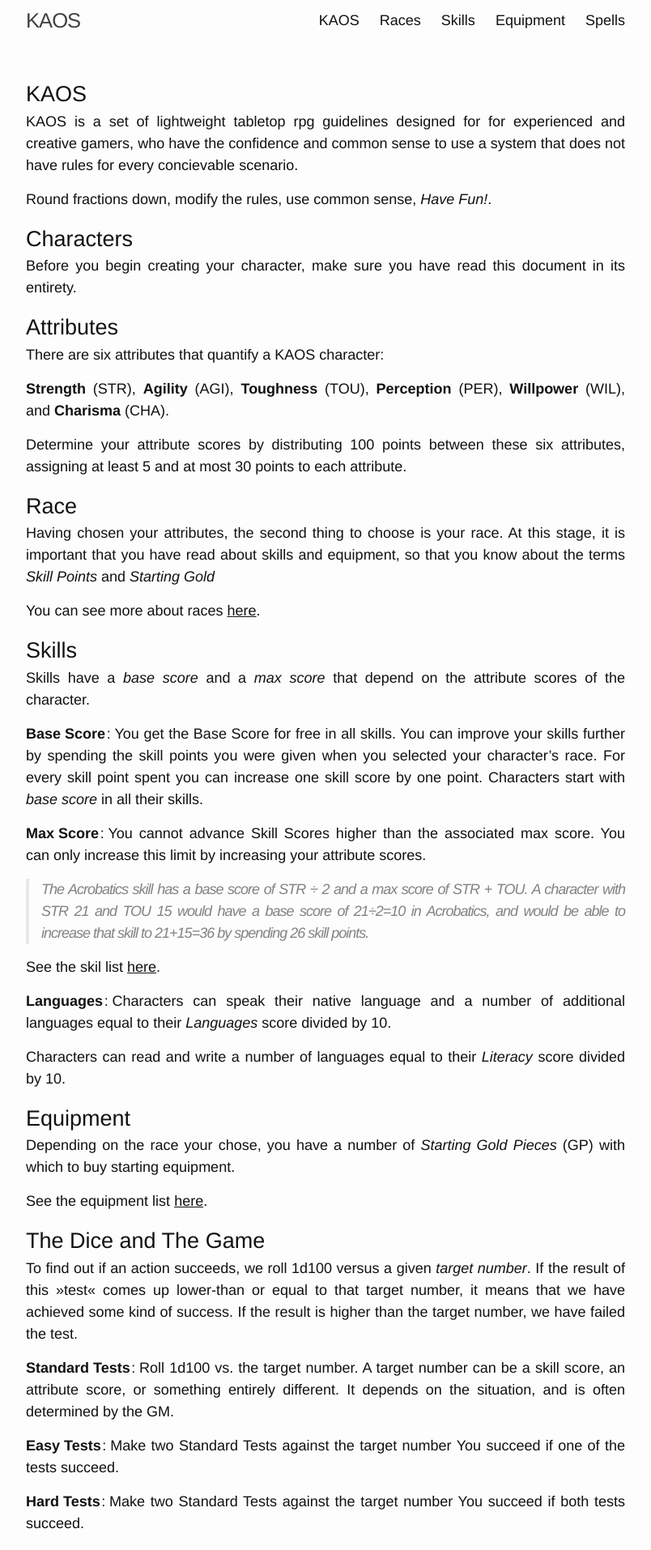
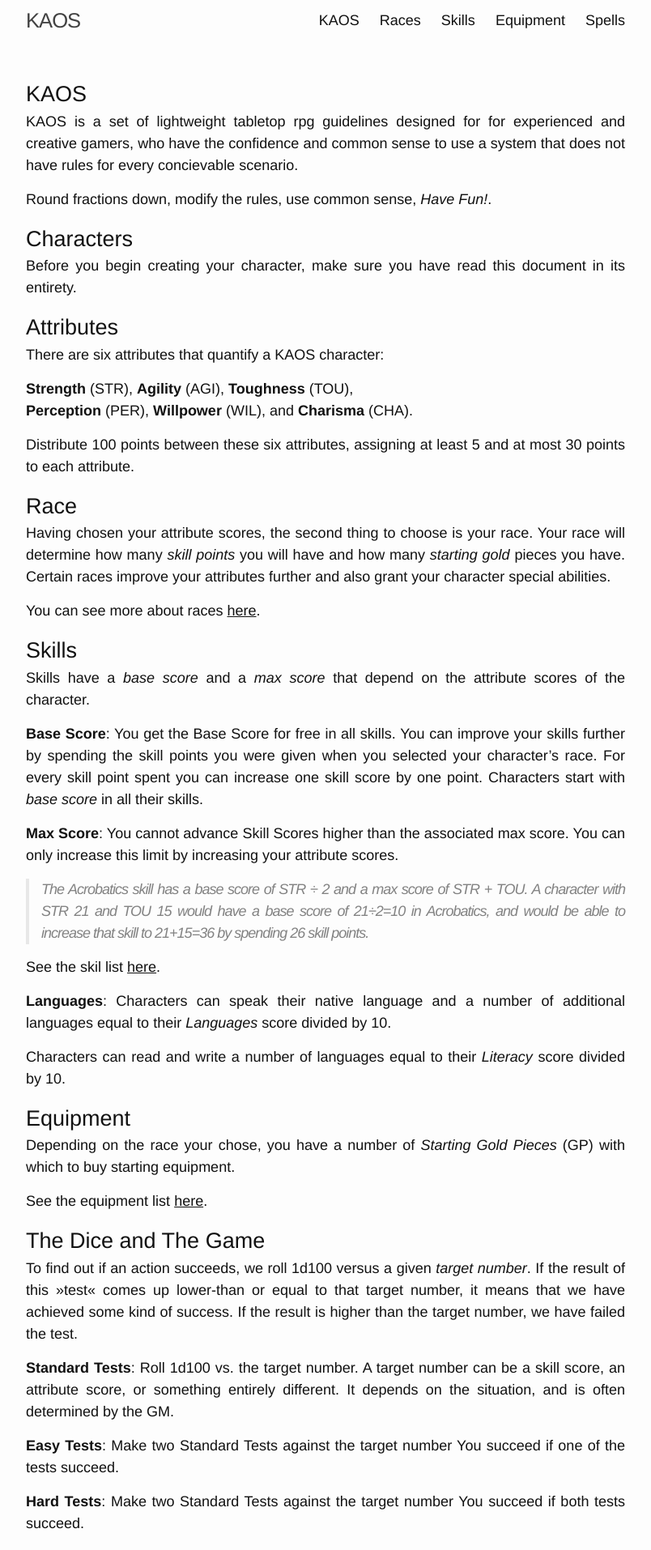
Before and after one commit to moccalotto/kaos, a Jekyll site: the page built from _rulebook/main.md, in a window 1280 px wide. Shown: the top 1914 px of the page at 81% size, without its empty margins (238-1042 px from the left). Built offline with Jekyll 4.4.1, drawn with Linux system fonts in a browser that asks for light colours; some of the changed text lies outside the part shown.

Commit message:
Printing

```diff
--- a/_rulebook/main.md
+++ b/_rulebook/main.md
@@ -24,17 +24,19 @@
 **Strength** (STR),
 **Agility** (AGI),
 **Toughness** (TOU),
+<br>
 **Perception** (PER),
 **Willpower** (WIL),
 and **Charisma** (CHA).
 
-Determine your attribute scores by distributing 100 points between these six attributes,
+Distribute 100 points between these six attributes,
 assigning at least 5 and at most 30 points to each attribute.
 
 ## Race
-Having chosen your attributes, the second thing to choose is your race.
-At this stage, it is important that you have read about skills and equipment,
-so that you know about the terms *Skill Points* and *Starting Gold*
+Having chosen your attribute scores, the second thing to choose is your race.
+Your race will determine how many *skill points* you will have and
+how many *starting gold* pieces you have. Certain races improve your
+attributes further and also grant your character special abilities.
 
 {:.noprint}
 You can see more about races [here]({{ '/rulebook/races/' | prepend: site.baseurl }}).
@@ -42,12 +44,12 @@
 ## Skills
 Skills have a *base score* and a *max score* that depend on the attribute scores of the character.
 
-#### Base Score
+**Base Score**:
 You get the Base Score for free in all skills. You can improve your skills further by spending the skill points
 you were given when you selected your character's race. For every skill point spent you can increase one skill score by one point.
 Characters start with *base score* in all their skills.
 
-#### Max Score
+**Max Score**:
 You cannot advance Skill Scores higher than the associated max score.
 You can only increase this limit by increasing your attribute scores.
 
@@ -58,7 +60,7 @@
 {:.noprint}
 See the skil list [here]({{ '/rulebook/skills/' | prepend: site.baseurl }}).
 
-#### Languages
+**Languages**:
 Characters can speak their native language and a number
 of additional languages equal to their *Languages* score divided by 10.
 
@@ -78,18 +80,18 @@
 it means that we have achieved some kind of success.
 If the result is higher than the target number, we have failed the test.
 
-#### Standard Tests
+**Standard Tests**:
 Roll 1d100 vs. the target number.
 A target number can be a skill score, an attribute score, or something entirely different.
 It depends on the situation, and is often determined by the GM.
 
-#### Easy Tests
+**Easy Tests**:
 Make two Standard Tests against the target number You succeed if one of the tests succeed.
 
-#### Hard Tests
+**Hard Tests**:
 Make two Standard Tests against the target number You succeed if both tests succeed.
 
-#### Harder and Easier
+**Harder and Easier**:
 Circumstances can affect the difficulty of tests;
 a Standard Test that is made *harder* by circumstances becomes a Hard Test.
 Conversely, a Hard Test that is made *easier* becomes a Standard Test.
@@ -99,7 +101,7 @@
 same test (no matter how many times each modifier applies) the
 test remains at its original difficulty level.
 
-#### Opposed Tests
+**Opposed Tests**:
 GM determines the Target Number for each party.
 Both parties then roll d100.
 If one party beats the target number but the other does not, that party wins.
@@ -110,12 +112,12 @@
 You can pit the Strength of one character against the Agility of another -
 or you can pit one persons Perception against another persons Stealth.
 
-#### The 1-rule
+**The 1-rule**:
 A roll of 1 on the d100 is always a success.
 If you roll a 1 in an opposed test, you automatically win it.
 If one of the rolls in a Hard Test is a 1, it is automatically a success.
 
-#### The 95-rule
+**The 95-rule**:
 No matter how high your skill score is or which circumstantial
 advantagas you have, any roll of 96-100 is always a failure.
 
@@ -123,19 +125,19 @@
 
 There are a number of common terms used in combat:
 
-#### Initiative
+**Initiative**:
 Combat is divided into rounds of about 12 seconds in which combatants act in turn.
 In the beginning of every combat, each combatant rolls the *initiative* that they use
 for the rest of that combat: AGI+1d0.
 Each round, each combatant acts in turn in the order of their initiative, from highest to
 lowest.
 
-#### Movement
+**Movement**:
 The battle scene is divided into squares about a meter on a side.
 Combatants move from square to square like chess pieces.
 The number of squares you can move depends on your Movement Rate (MR).
 
-#### Hit Points
+**Hit Points**:
 *hp* is how many points of damage you can handle before going unconsious.
 Your characters have STR + TOU + WIL hit points.
 You can be damaged by physical attacks against you or by suffering strain
@@ -143,7 +145,7 @@
 Such damage reduces your current number of hp. If you reach zero, you go
 [unconscious](#unconsciousness).
 
-#### Defense Points
+**Defense Points**:
 DP are the number of times per combat you can try and avoid non-magical attacks.
 When an opponent declares that they want to attack you, but before they actually
 roll any dice, you can declare that you want to defend against the attack,
@@ -152,12 +154,12 @@
 You can also defend against an attack *after* an attacker has successfully struck you.
 This costs 3 DP, and it forces the attacker to re-roll their attack test.
 
-#### Attack Rolls
+**Attack Rolls**:
 To attack someone, you make a skill test to see if you strike the target.
 Use the applicable skill: Melee Combat or Ranged Combat for physical attack,
 and Witchcraft or Thaumaturgy for magical attacks.
 
-#### Damage Rolls
+**Damage Rolls**:
 Having successfully struck an opponent you determine how many Hit Points your opponent
 looses by rolling the dice applicable for your weapon and adding your Damage Bonys. If you are making
 a melee attack, your Damage Bonus is STR÷10. If you are making a ranged attack, the
@@ -166,7 +168,7 @@
 {:.noprint}
 See the equipment list [here]({{ '/rulebook/equipment/' | prepend: site.baseurl }}) for more info on damage dice.
 
-#### Damage Reduction
+**Damage Reduction**:
 If you have Damage Reduction [X] against some type of damage,
 you reduce that by X points whenever you suffer such types of damage.
 
@@ -189,7 +190,7 @@
 During each round you can take a single action such as move, attack, cast a spell, etc.
 Below is a list of possible actions.
 
-#### Surge Actions
+**Surge Actions**:
 When you have taken your main action, you can choose to
 take one or two surge actions. These are essentially the same as normal
 actions. except that they are strenuous. Taking a surge action drains 1d4
@@ -200,7 +201,7 @@
 See the equipment list [here]({{ '/rulebook/equipment/' | prepend: site.baseurl }}) for more info.
 
 {% for action in site.data.actions %}
-#### {{ action.name }}
+**{{ action.name }}**:
 {{ action.description }}
 {% if action.example %}
 > {{ action.example }}
@@ -216,40 +217,40 @@
 As a rule of thumb, each character should be awarded 5 to 20 APs per hour of good roleplaying.
 There various ways APs can be spent are described below:
 
-#### Increasing skill scores
+**Increasing skill scores**:
 The AP cost of increasing a skill score by 1 is equal to the current skill score.
 You cannot increase a skill score beyond the max-score noted with the given skill.
 
-#### Increasing attribute scores
+**Increasing attribute scores**:
 The AP cost of increasing an attribute score by 1 is equal to the current score multiplied by 3.
 When a attribute score is raised, the derived values (Hit Points, Damage Bonus, unarmored Defense Points, etc.)
 will be affected as well.
 Your skill scores are not affected when you increase an attribute score. However, since most skills have
 max-scores that are determined by attrbiute scores, you will affect these max-scores.
 
-#### Lucky reroll
+**Lucky reroll**:
 You can spend 5 APs to reroll the last dice you rolled.
 You can only do this once per roll.
 
-#### Faster healing
+**Faster healing**:
 You rest for one minute and regain 5 HP per AP spent.
 
-#### Escaping evil destinies
+**Escaping evil destinies**:
 You spend 50 APs to escape an evil destiny.
 
-#### Super parry
+**Super parry**:
 You take the Defense Attunement action, but instead of getting just
 one DP back. You get one DP plus an additional one for every 2 APs you spend.
 
-#### Smooth Surge
+**Smooth Surge**:
 You take a Surge Action and spend 4 APs. You do not take
 strain damage from that Surge Action.
 
-#### Bonus Action
+**Bonus Action**:
 You spend 20 APs and get to do an additional action that
 round on top of your normal action and surge actions.
 
-#### Easy Spell
+**Easy Spell**:
 You halve the HP drain of casting a spell by spending a number
 of APs equal to the spell you are casting.
 
@@ -262,32 +263,32 @@
 cannot exceed 90. For instance, a character with Witchcraft 50 can learn Thaumaturgy,
 but the Thaumaturgy score can never be higher than 40.
 
-#### Armor
+**Armor**:
 A magic user cannot cast spells while wearing armor,
 using a shield or wearing extreme cold weather gear.
 
-#### Strain
+**Strain**:
 Casting spells causes strain damage to the caster.
 The number of HP drained depends on the power of the spell.
 
-#### Healing
+**Healing**:
 Magic users cannot regenerate or be healed
 if they have cast any spells withing the last hour.
 
-#### Tiers
+**Tiers**:
 Spells are divided into tiers from 1 to 6. Tier one spells are the easiest spells
 to cast and they drain only a few HPs per casting, while tier 6 spells are very difficult to
 cast and drain a large number of HP per casting.
 Spells have a Skill Score requirements that must be met in order for the magic user to be able to cast them.
 
-#### Duration
+**Duration**:
 Unless specified, all non-instantaneious and non-permanent spells
 fade away at the *end* of your *next* turn. If you want to keep the spell from fading away,
 you must take an action next round to Concentrate on that spell, which will keep it going for
 another round. Outside combat, you can maintain a single spell and still do simple tasks such
 as walking, talking, etc. People who know you will notice that you are distracted though.
 
-#### Range
+**Range**:
 Unless otherwise specified, spells do not have a range limit as such,
 but the caster must have a direct line of sight to the target.
 
--- a/_sass/_base.scss
+++ b/_sass/_base.scss
@@ -36,29 +36,6 @@
     margin-top: $spacing-unit / 2;
     page-break-after: avoid;
     font-weight: 400;
-}
-
-h4 {
-    float: left;
-    clear: left;
-    display: inline-block;
-    margin: 0;
-    padding: 0;
-    font-weight: bold;
-    font-size: $base-font-size;
-    vertical-align: top;
-    text-align: left;
-
-    &::after {
-        content: ':';
-        margin-left: 0.1rem;
-        margin-right: 0.3rem;
-        font-weight: $base-font-weight;
-        page-break-after: avoid;
-        page-break-before: avoid;
-        break-after: avoid;
-        break-before: avoid;
-    }
 }
 
 ul, ol {
--- a/_sass/_print.scss
+++ b/_sass/_print.scss
@@ -1,8 +1,31 @@
 @media print {
     @page {
-        size: "A4";
+        size: A4;
+        size: 210mm 297mm;
         margin: 1cm 0.5cm;
+
+        @bottom-center {
+            content: "© 2017 Kim Ravn Hansen";
+            font: $print-font-weight 6pt $base-font-family;
+        }
+
     }
+
+    @page :right {
+        @bottom-right-corner {
+            content: counter(page);
+            font: $print-font-weight 6pt $base-font-family;
+        }
+    }
+
+    @page :left {
+        @bottom-left-corner {
+            /* content: "Page " counter(page) " of " counter(pages); */
+            content: counter(page);
+            font: $print-font-weight 6pt $base-font-family;
+        }
+    }
+
     body {
         font: $print-font-weight #{$print-font-size}/#{$print-line-height} $print-font-family;
     }
@@ -12,6 +35,12 @@
     p {
         break-before: avoid;
         page-break-before: avoid;
+        orphans: 2;
+        widows: 2;
+    }
+
+    p:last-of-type {
+        margin-bottom: 2rem;
     }
 
     article {
@@ -19,8 +48,6 @@
         column-fill: auto;
         -webkit-column-fill: auto;
         text-align: justify;
-        orphans: 2;
-        widows: 2;
     }
 
     .nobreak {
@@ -46,6 +73,7 @@
         text-align: center;
         margin-bottom: 1rem;
         border-bottom: .05pt solid $grey-color;
+        string-set: doctitle content();
     }
 
     h1,h2,h3 {
@@ -56,11 +84,9 @@
     h1,h2,h3,h4,h5,h6 {
         page-break-after: avoid;
         break-after: avoid;
-    }
-    h4 {
-        font-size: $print-font-size;
-        page-break-before: avoid;
-        break-before: avoid;
+        margin-top: 0;
+        margin-bottom: 0.1rem;
+        padding: 0;
     }
 
     .site-header, .site-footer {
--- a/_sass/_syntax-highlighting.scss
+++ /dev/null
@@ -1,71 +0,0 @@
-/**
- * Syntax highlighting styles
- */
-.highlight {
-    background: #fff;
-    @extend %vertical-rhythm;
-
-    .highlighter-rouge & {
-      background: #eef;
-    }
-
-    .c     { color: #998; font-style: italic } // Comment
-    .err   { color: #a61717; background-color: #e3d2d2 } // Error
-    .k     { font-weight: bold } // Keyword
-    .o     { font-weight: bold } // Operator
-    .cm    { color: #998; font-style: italic } // Comment.Multiline
-    .cp    { color: #999; font-weight: bold } // Comment.Preproc
-    .c1    { color: #998; font-style: italic } // Comment.Single
-    .cs    { color: #999; font-weight: bold; font-style: italic } // Comment.Special
-    .gd    { color: #000; background-color: #fdd } // Generic.Deleted
-    .gd .x { color: #000; background-color: #faa } // Generic.Deleted.Specific
-    .ge    { font-style: italic } // Generic.Emph
-    .gr    { color: #a00 } // Generic.Error
-    .gh    { color: #999 } // Generic.Heading
-    .gi    { color: #000; background-color: #dfd } // Generic.Inserted
-    .gi .x { color: #000; background-color: #afa } // Generic.Inserted.Specific
-    .go    { color: #888 } // Generic.Output
-    .gp    { color: #555 } // Generic.Prompt
-    .gs    { font-weight: bold } // Generic.Strong
-    .gu    { color: #aaa } // Generic.Subheading
-    .gt    { color: #a00 } // Generic.Traceback
-    .kc    { font-weight: bold } // Keyword.Constant
-    .kd    { font-weight: bold } // Keyword.Declaration
-    .kp    { font-weight: bold } // Keyword.Pseudo
-    .kr    { font-weight: bold } // Keyword.Reserved
-    .kt    { color: #458; font-weight: bold } // Keyword.Type
-    .m     { color: #099 } // Literal.Number
-    .s     { color: #d14 } // Literal.String
-    .na    { color: #008080 } // Name.Attribute
-    .nb    { color: #0086B3 } // Name.Builtin
-    .nc    { color: #458; font-weight: bold } // Name.Class
-    .no    { color: #008080 } // Name.Constant
-    .ni    { color: #800080 } // Name.Entity
-    .ne    { color: #900; font-weight: bold } // Name.Exception
-    .nf    { color: #900; font-weight: bold } // Name.Function
-    .nn    { color: #555 } // Name.Namespace
-    .nt    { color: #000080 } // Name.Tag
-    .nv    { color: #008080 } // Name.Variable
-    .ow    { font-weight: bold } // Operator.Word
-    .w     { color: #bbb } // Text.Whitespace
-    .mf    { color: #099 } // Literal.Number.Float
-    .mh    { color: #099 } // Literal.Number.Hex
-    .mi    { color: #099 } // Literal.Number.Integer
-    .mo    { color: #099 } // Literal.Number.Oct
-    .sb    { color: #d14 } // Literal.String.Backtick
-    .sc    { color: #d14 } // Literal.String.Char
-    .sd    { color: #d14 } // Literal.String.Doc
-    .s2    { color: #d14 } // Literal.String.Double
-    .se    { color: #d14 } // Literal.String.Escape
-    .sh    { color: #d14 } // Literal.String.Heredoc
-    .si    { color: #d14 } // Literal.String.Interpol
-    .sx    { color: #d14 } // Literal.String.Other
-    .sr    { color: #009926 } // Literal.String.Regex
-    .s1    { color: #d14 } // Literal.String.Single
-    .ss    { color: #990073 } // Literal.String.Symbol
-    .bp    { color: #999 } // Name.Builtin.Pseudo
-    .vc    { color: #008080 } // Name.Variable.Class
-    .vg    { color: #008080 } // Name.Variable.Global
-    .vi    { color: #008080 } // Name.Variable.Instance
-    .il    { color: #099 } // Literal.Number.Integer.Long
-}
--- a/css/main.scss
+++ b/css/main.scss
@@ -7,7 +7,7 @@
 $base-font-family: "Helvetica Neue", Helvetica, Arial, sans-serif;
 $print-font-family: 'Times';
 $base-font-size:   18px;
-$print-font-size:  10pt;
+$print-font-size:  9pt;
 $base-font-weight: 300;
 $print-font-weight: 400;
 $small-font-size:  $base-font-size * 0.875;
```
Also changed, not shown: other parts of _rulebook/main.md (+3 -4 lines).
